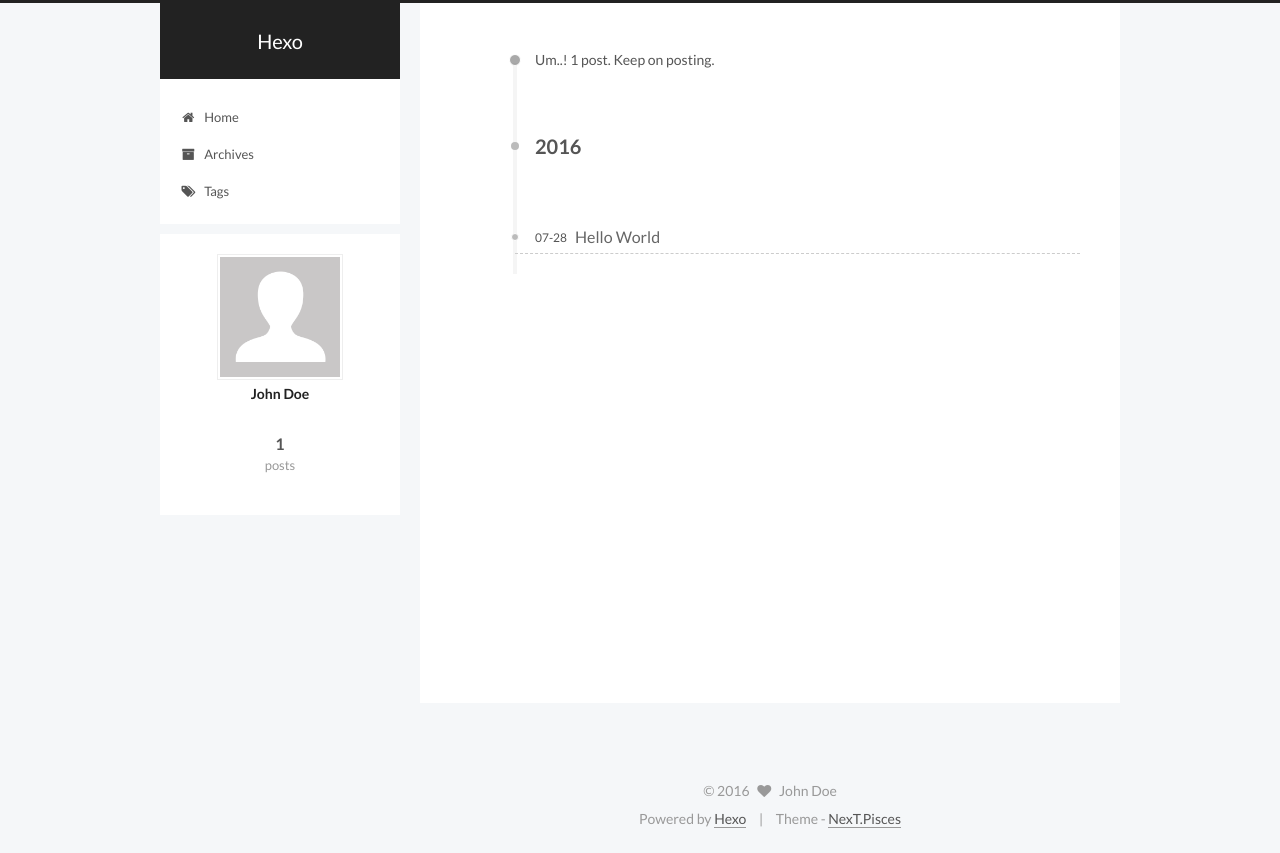
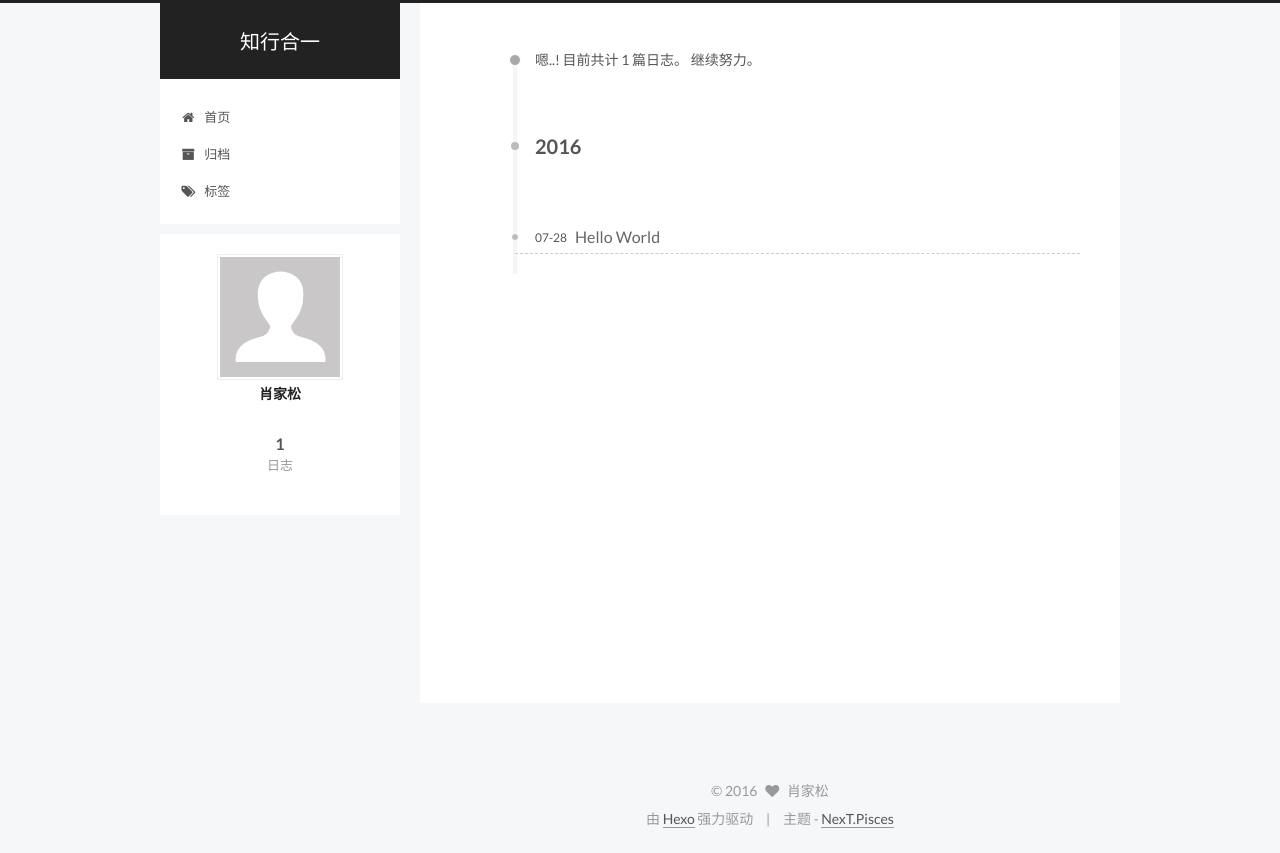
Before and after one commit to shawjerson/shawjerson.github.io, a plain HTML site: page archives/2016/07/index.html in a window 1280 px wide. Drawn offline with Linux system fonts and the light colour scheme.

Commit message:
Site updated: 2016-07-28 20:50:11

```diff
--- a/archives/2016/07/index.html
+++ b/archives/2016/07/index.html
@@ -85,11 +85,11 @@
 
 
 <meta property="og:type" content="website">
-<meta property="og:title" content="Hexo">
+<meta property="og:title" content="知行合一">
 <meta property="og:url" content="http://yoursite.com/archives/2016/07/index.html">
-<meta property="og:site_name" content="Hexo">
+<meta property="og:site_name" content="知行合一">
 <meta name="twitter:card" content="summary">
-<meta name="twitter:title" content="Hexo">
+<meta name="twitter:title" content="知行合一">
 
 
 
@@ -102,7 +102,7 @@
     motion: true,
     duoshuo: {
       userId: 0,
-      author: 'Author'
+      author: '博主'
     }
   };
 </script>
@@ -112,10 +112,10 @@
 
   <link rel="canonical" href="http://yoursite.com/archives/2016/07/"/>
 
-  <title> Archive | Hexo </title>
+  <title> 归档 | 知行合一 </title>
 </head>
 
-<body itemscope itemtype="http://schema.org/WebPage" lang="">
+<body itemscope itemtype="http://schema.org/WebPage" lang="zh-Hans">
 
 
 
@@ -143,7 +143,7 @@
   <div class="custom-logo-site-title">
     <a href="/"  class="brand" rel="start">
       <span class="logo-line-before"><i></i></span>
-      <span class="site-title">Hexo</span>
+      <span class="site-title">知行合一</span>
       <span class="logo-line-after"><i></i></span>
     </a>
   </div>
@@ -170,7 +170,7 @@
 
               <i class="menu-item-icon fa fa-fw fa-home"></i> <br />
 
-            Home
+            首页
           </a>
         </li>
 
@@ -180,7 +180,7 @@
 
               <i class="menu-item-icon fa fa-fw fa-archive"></i> <br />
 
-            Archives
+            归档
           </a>
         </li>
 
@@ -190,7 +190,7 @@
 
               <i class="menu-item-icon fa fa-fw fa-tags"></i> <br />
 
-            Tags
+            标签
           </a>
         </li>
 
@@ -220,7 +220,7 @@
 
 
 
-      Um..! 1 post. Keep on posting.
+      嗯..! 目前共计 1 篇日志。 继续努力。
     </span>
 
 
@@ -302,15 +302,15 @@
         <div class="site-author motion-element" itemprop="author" itemscope itemtype="http://schema.org/Person">
           <img class="site-author-image" itemprop="image"
                src="/images/avatar.gif"
-               alt="John Doe" />
-          <p class="site-author-name" itemprop="name">John Doe</p>
+               alt="肖家松" />
+          <p class="site-author-name" itemprop="name">肖家松</p>
           <p class="site-description motion-element" itemprop="description"></p>
         </div>
         <nav class="site-state motion-element">
           <div class="site-state-item site-state-posts">
             <a href="/archives">
               <span class="site-state-item-count">1</span>
-              <span class="site-state-item-name">posts</span>
+              <span class="site-state-item-name">日志</span>
             </a>
           </div>
 
@@ -353,15 +353,15 @@
   <span class="with-love">
     <i class="fa fa-heart"></i>
   </span>
-  <span class="author" itemprop="copyrightHolder">John Doe</span>
+  <span class="author" itemprop="copyrightHolder">肖家松</span>
 </div>
 
 <div class="powered-by">
-  Powered by <a class="theme-link" href="https://hexo.io">Hexo</a>
+  由 <a class="theme-link" href="https://hexo.io">Hexo</a> 强力驱动
 </div>
 
 <div class="theme-info">
-  Theme -
+  主题 -
   <a class="theme-link" href="https://github.com/iissnan/hexo-theme-next">
     NexT.Pisces
   </a>
--- a/css/main.css
+++ b/css/main.css
@@ -1549,7 +1549,7 @@ pre .javascript .function {
   width: 4px;
   height: 4px;
   border-radius: 50%;
-  background: #a13bff;
+  background: #c91438;
 }
 .links-of-blogroll {
   font-size: 13px;
```
Also changed, not shown: 2016/07/28/hello-world/index.html (+17 -17 lines), archives/2016/index.html (+17 -17 lines), archives/index.html (+17 -17 lines), index.html (+17 -17 lines).
